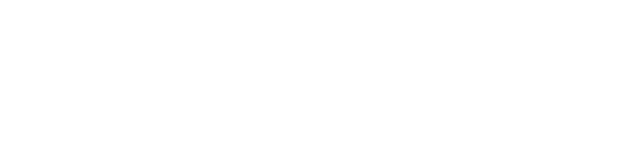
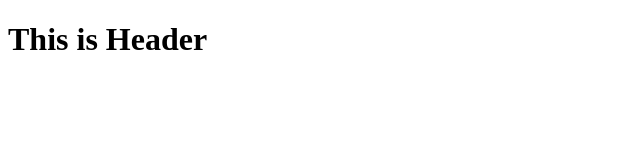
Before and after one commit to JRD101/githubTest, a plain HTML site: page index.html in a window 1280 px wide. Shown: the whole page, without its empty margins (0-640 px from the left). Drawn offline with Linux system fonts and the light colour scheme.

Commit message:
Update index.html

```diff
--- a/index.html
+++ b/index.html
@@ -7,6 +7,7 @@
 </head>
 <body>
     <h1>
+        This is Header
     </h1>
 </body>
 </html>
```
